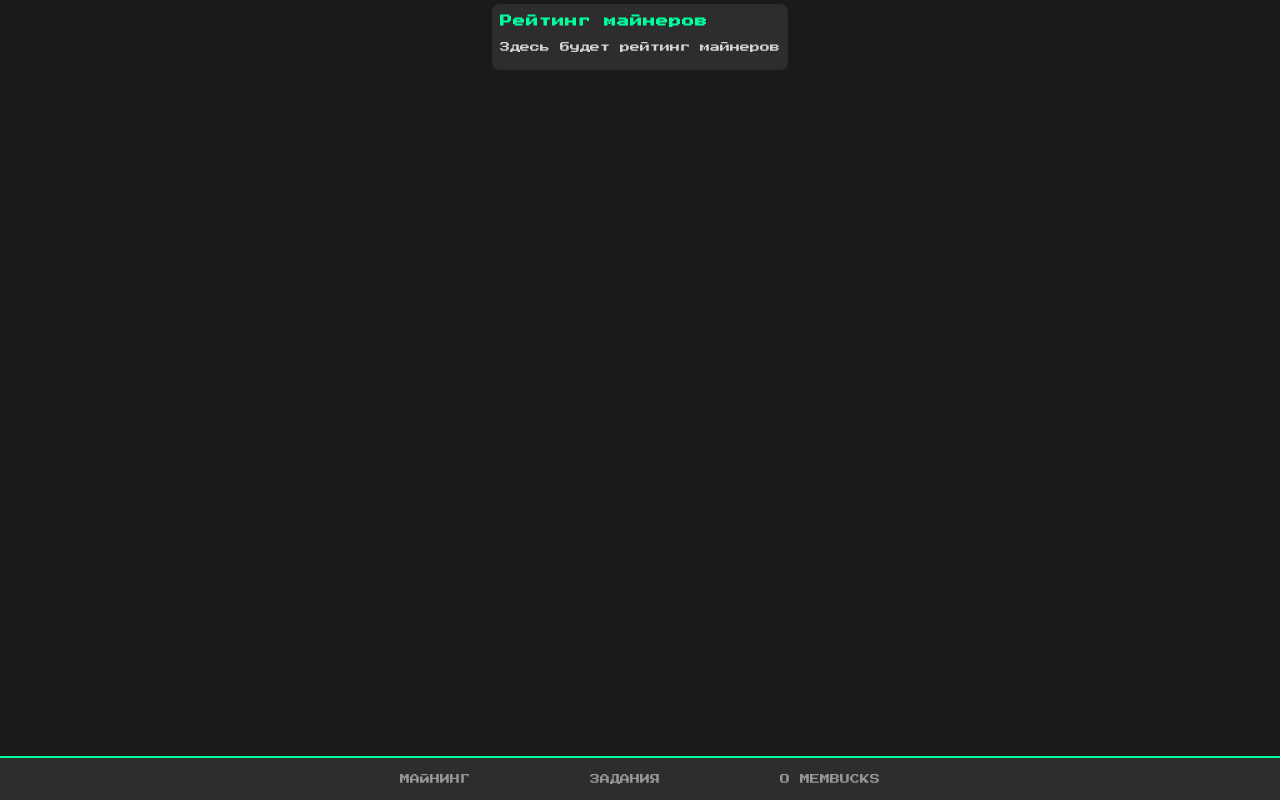
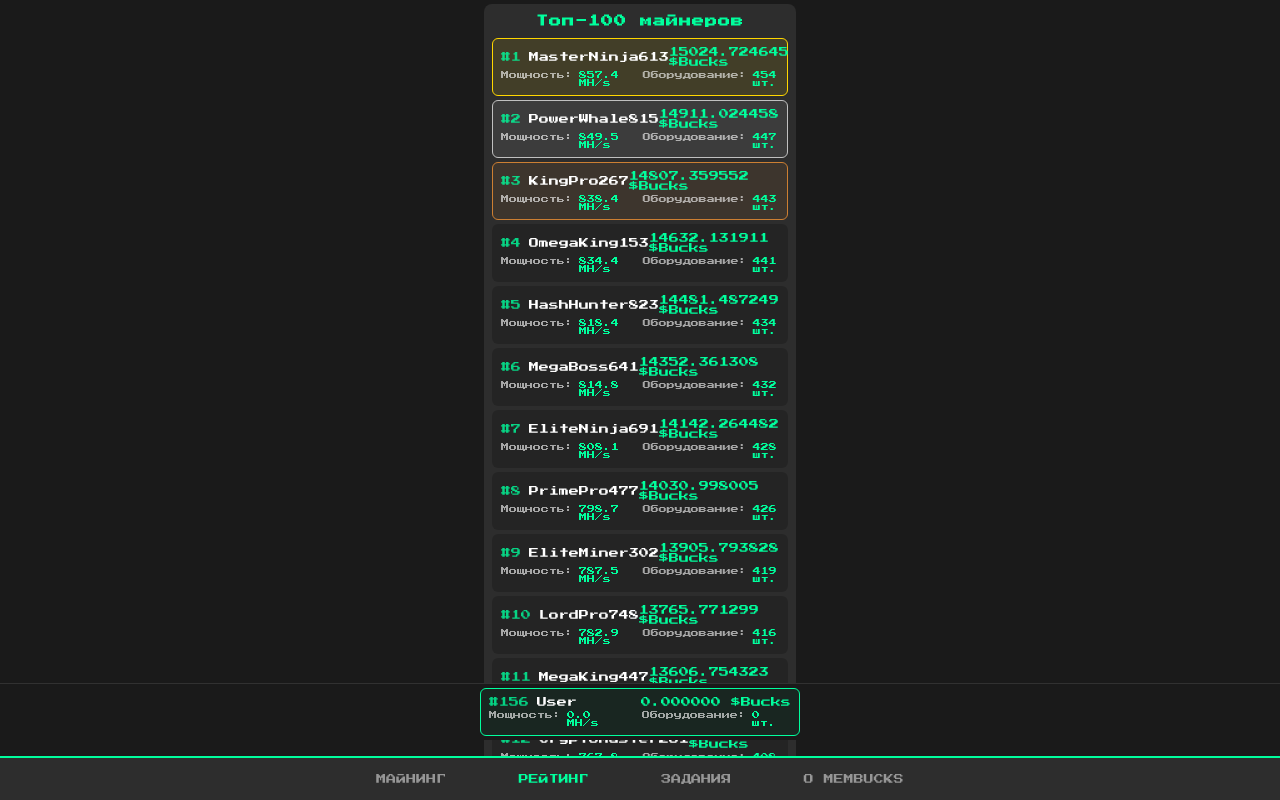
Before and after one commit to maggpro/membucks, a React (Create React App) app: page /#/rating in a window 1280 px wide. Built offline with nearby package versions, Linux system fonts and the light colour scheme.

Commit message:
Update all components and add rating page

```diff
--- a/src/components/Navigation.js
+++ b/src/components/Navigation.js
@@ -6,8 +6,11 @@ function Navigation() {
   return (
     <nav className="navigation">
       <div className="nav-links">
-        <NavLink to="/" className={({ isActive }) => isActive ? 'nav-link active' : 'nav-link'}>
+        <NavLink to="/mining" className={({ isActive }) => isActive ? 'nav-link active' : 'nav-link'}>
           Майнинг
+        </NavLink>
+        <NavLink to="/rating" className={({ isActive }) => isActive ? 'nav-link active' : 'nav-link'}>
+          Рейтинг
         </NavLink>
         <NavLink to="/tasks" className={({ isActive }) => isActive ? 'nav-link active' : 'nav-link'}>
           Задания
--- a/src/pages/Rating.css
+++ b/src/pages/Rating.css
@@ -15,11 +15,137 @@
 
 .rating-block h2 {
   font-size: 12px;
-  margin: 0 0 12px 0;
+  margin: 0 0 8px 0;
+  color: var(--accent-color);
+  text-align: center;
+}
+
+.rating-list {
+  display: flex;
+  flex-direction: column;
+  gap: 4px;
+}
+
+.rating-item {
+  background-color: rgba(0, 0, 0, 0.2);
+  border-radius: 6px;
+  padding: 8px;
+  border: 1px solid transparent;
+}
+
+/* Стили для топ-3 */
+.rating-item.rank-1 {
+  border-color: #ffd700;
+  background-color: rgba(255, 215, 0, 0.1);
+}
+
+.rating-item.rank-2 {
+  border-color: #c0c0c0;
+  background-color: rgba(192, 192, 192, 0.1);
+}
+
+.rating-item.rank-3 {
+  border-color: #cd7f32;
+  background-color: rgba(205, 127, 50, 0.1);
+}
+
+.rating-item-header {
+  display: flex;
+  justify-content: space-between;
+  align-items: center;
+  margin-bottom: 4px;
+}
+
+.rank-and-name {
+  display: flex;
+  align-items: center;
+  gap: 8px;
+}
+
+.rank {
+  font-size: 10px;
+  color: var(--accent-color);
+  opacity: 0.8;
+}
+
+.username {
+  font-size: 10px;
+  color: var(--text-color);
+}
+
+.mined-amount {
+  font-size: 10px;
   color: var(--accent-color);
 }
 
-.rating-content {
-  font-size: 10px;
-  opacity: 0.8;
+.rating-item-details {
+  display: flex;
+  justify-content: space-between;
+  gap: 12px;
 }
+
+.detail-item {
+  display: flex;
+  gap: 6px;
+  font-size: 8px;
+}
+
+.detail-label {
+  opacity: 0.6;
+}
+
+.detail-value {
+  color: var(--accent-color);
+}
+
+.current-player-container {
+  position: fixed;
+  bottom: 60px; /* Отступ для навигации */
+  left: 0;
+  right: 0;
+  padding: 4px;
+  background-color: var(--primary-bg);
+  border-top: 1px solid rgba(255, 255, 255, 0.1);
+  z-index: 100;
+}
+
+.current-player-block {
+  max-width: 600px;
+  margin: 0 auto;
+}
+
+.current-player {
+  border: 1px solid var(--accent-color);
+  background-color: rgba(0, 255, 157, 0.05);
+}
+
+@media (min-width: 768px) {
+  .current-player-block {
+    max-width: 320px;
+  }
+}
+
+.divider {
+  position: relative;
+  text-align: center;
+  margin: 8px 0;
+}
+
+.divider::before {
+  content: '';
+  position: absolute;
+  left: 0;
+  top: 50%;
+  width: 100%;
+  height: 1px;
+  background: rgba(255, 255, 255, 0.1);
+}
+
+.divider span {
+  position: relative;
+  background: var(--secondary-bg);
+  padding: 0 8px;
+  font-size: 8px;
+  color: var(--text-color);
+  opacity: 0.6;
+}
--- a/src/pages/Rating.js
+++ b/src/pages/Rating.js
@@ -1,13 +1,103 @@
 import React from 'react';
+import { useMining } from '../context/MiningContext';
 import './Rating.css';
 
 function Rating() {
+  const { balance, miningPower, equipment } = useMining();
+
+  // Генерируем данные для 100 майнеров
+  const generateRatingData = () => {
+    const data = [];
+    const names = [
+      "Crypto", "Moon", "Block", "Hash", "Coin", "Mining", "Star", "Power",
+      "Bucks", "Mega", "Ultra", "Super", "Pro", "Master", "King", "Lord",
+      "Elite", "Prime", "Alpha", "Omega"
+    ];
+    const suffixes = ["Miner", "Hunter", "Master", "Pro", "King", "Ninja", "Whale", "Boss"];
+
+    for (let i = 0; i < 100; i++) {
+      const name1 = names[Math.floor(Math.random() * names.length)];
+      const name2 = suffixes[Math.floor(Math.random() * suffixes.length)];
+      const username = `${name1}${name2}${Math.floor(Math.random() * 999)}`;
+
+      // Уменьшаем значения с каждой позицией
+      const powerBase = 850 - (i * 8);
+      const equipmentBase = 450 - (i * 4);
+      const minedBase = 15000 - (i * 145);
+
+      data.push({
+        rank: i + 1,
+        username: username,
+        mined: minedBase + Math.random() * 100,
+        power: powerBase + Math.random() * 10,
+        equipment: Math.max(1, Math.floor(equipmentBase + Math.random() * 5))
+      });
+    }
+    return data;
+  };
+
+  const ratingData = generateRatingData();
+
+  // Данные текущего игрока
+  const currentPlayer = {
+    rank: 156, // Пример позиции
+    username: window.Telegram?.WebApp?.initDataUnsafe?.user?.username || 'User',
+    mined: balance,
+    power: miningPower,
+    equipment: equipment
+  };
+
   return (
     <div className="rating-page">
       <div className="rating-block">
-        <h2>Рейтинг майнеров</h2>
-        <div className="rating-content">
-          <p>Здесь будет рейтинг майнеров</p>
+        <h2>Топ-100 майнеров</h2>
+        <div className="rating-list">
+          {ratingData.map((miner) => (
+            <div key={miner.rank} className={`rating-item rank-${miner.rank}`}>
+              <div className="rating-item-header">
+                <div className="rank-and-name">
+                  <span className="rank">#{miner.rank}</span>
+                  <span className="username">{miner.username}</span>
+                </div>
+                <span className="mined-amount">{miner.mined.toFixed(6)} $Bucks</span>
+              </div>
+              <div className="rating-item-details">
+                <div className="detail-item">
+                  <span className="detail-label">Мощность:</span>
+                  <span className="detail-value">{miner.power.toFixed(1)} MH/s</span>
+                </div>
+                <div className="detail-item">
+                  <span className="detail-label">Оборудование:</span>
+                  <span className="detail-value">{miner.equipment} шт.</span>
+                </div>
+              </div>
+            </div>
+          ))}
+        </div>
+      </div>
+
+      {/* Фиксированная позиция игрока внизу */}
+      <div className="current-player-container">
+        <div className="current-player-block">
+          <div className="rating-item current-player">
+            <div className="rating-item-header">
+              <div className="rank-and-name">
+                <span className="rank">#{currentPlayer.rank}</span>
+                <span className="username">{currentPlayer.username}</span>
+              </div>
+              <span className="mined-amount">{currentPlayer.mined.toFixed(6)} $Bucks</span>
+            </div>
+            <div className="rating-item-details">
+              <div className="detail-item">
+                <span className="detail-label">Мощность:</span>
+                <span className="detail-value">{currentPlayer.power.toFixed(1)} MH/s</span>
+              </div>
+              <div className="detail-item">
+                <span className="detail-label">Оборудование:</span>
+                <span className="detail-value">{currentPlayer.equipment} шт.</span>
+              </div>
+            </div>
+          </div>
         </div>
       </div>
     </div>
```
